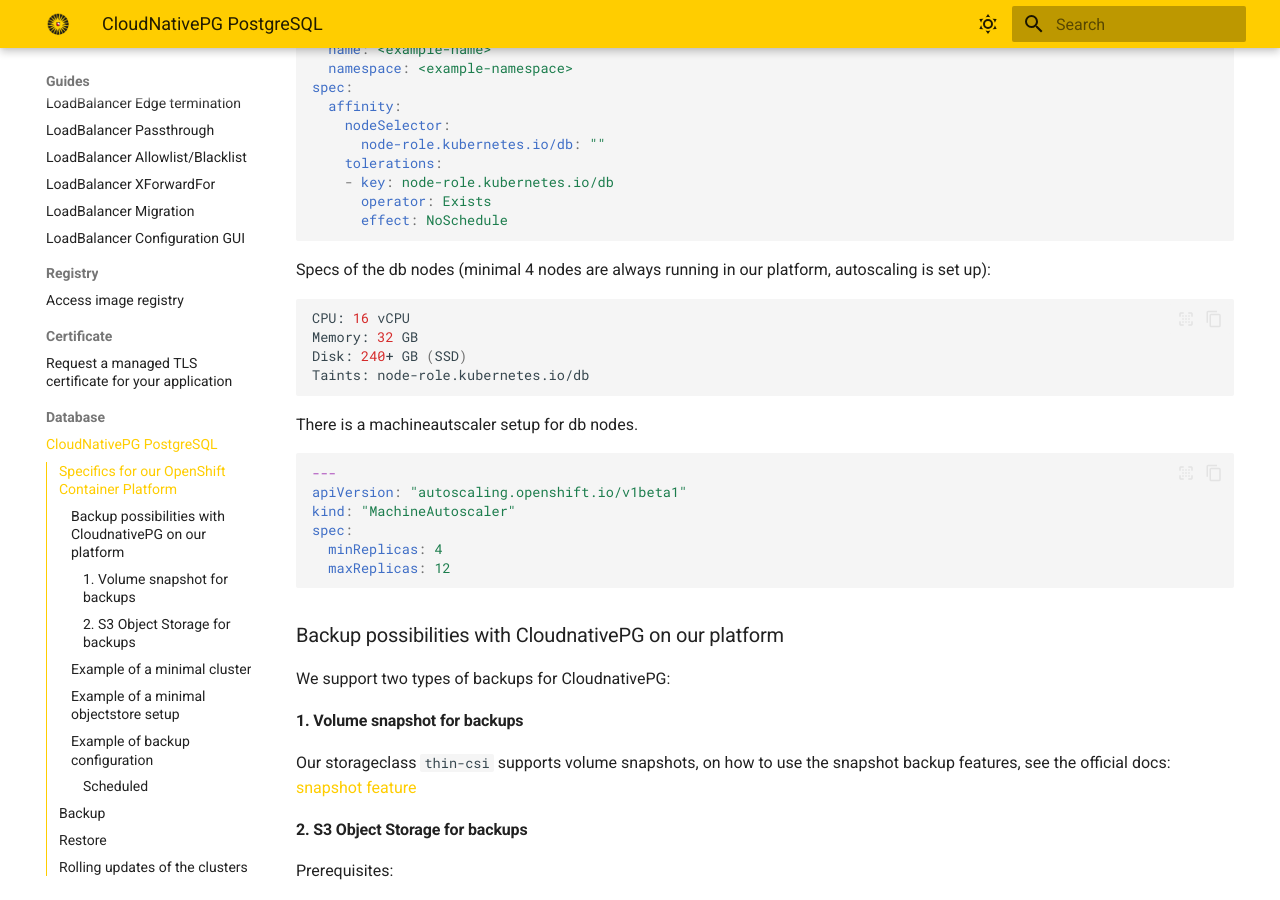
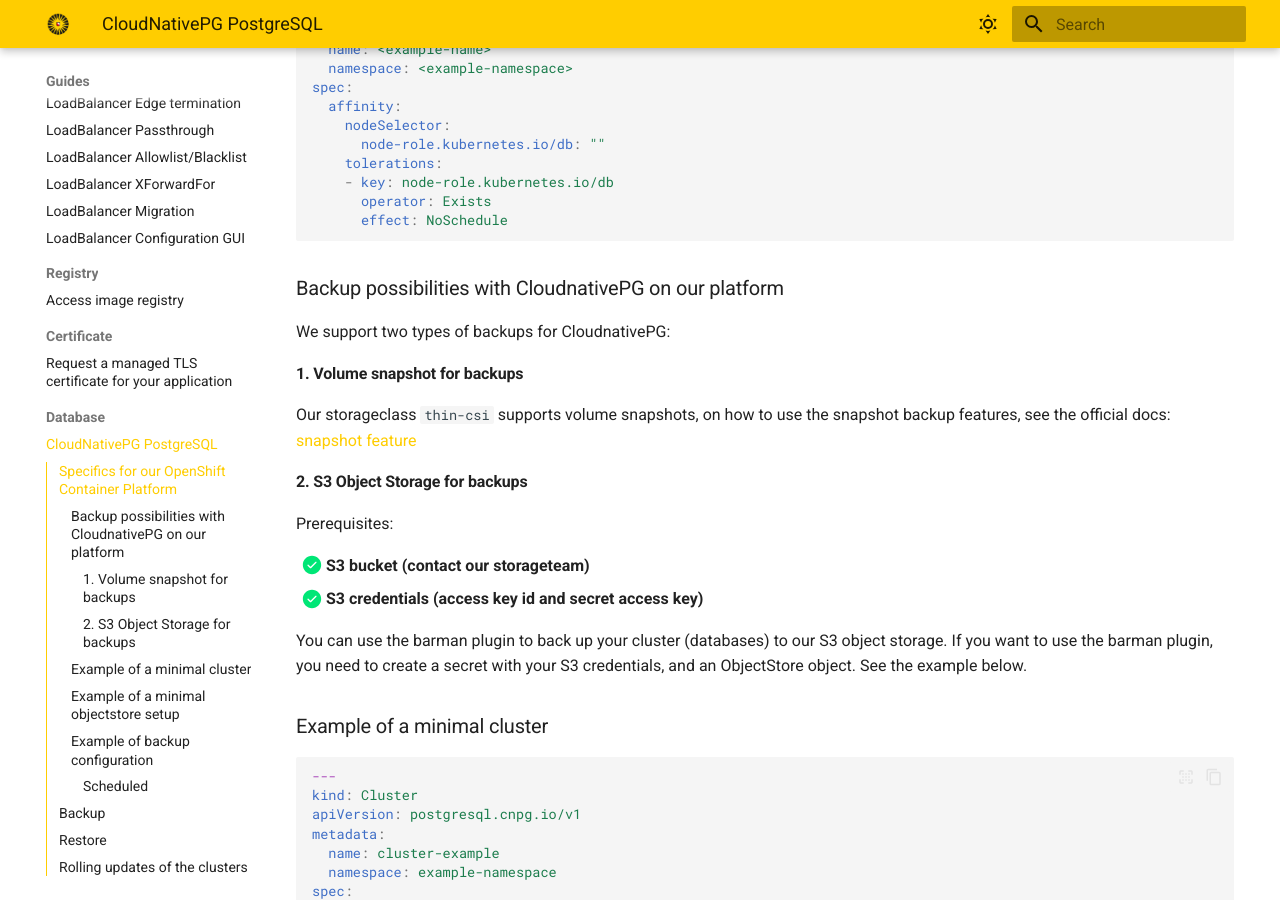
Before and after one commit to UtrechtUniversity/containerplatform-docs, an MkDocs documentation site: the page built from docs/content/guides/cloudnativepg-operator.md, in a window 1280 px wide and 900 px high, scrolled down 693 px. Built offline with MkDocs 1.6.1 and Material for MkDocs 9.7.7, drawn with Linux system fonts in a browser that asks for light colours.

Commit message:
remove this extra info
Signed-off-by: Rene Hoos <r.w.a.hoos@uu.nl>

````diff
--- a/docs/content/guides/cloudnativepg-operator.md
+++ b/docs/content/guides/cloudnativepg-operator.md
@@ -28,22 +28,6 @@
     - key: node-role.kubernetes.io/db
       operator: Exists
       effect: NoSchedule
-```
-Specs of the db nodes (minimal 4 nodes are always running in our platform, autoscaling is set up):
-```bash
-CPU: 16 vCPU
-Memory: 32 GB
-Disk: 240+ GB (SSD)
-Taints: node-role.kubernetes.io/db
-```
-There is a machineautscaler setup for db nodes.
-```yaml
----
-apiVersion: "autoscaling.openshift.io/v1beta1"
-kind: "MachineAutoscaler"
-spec:
-  minReplicas: 4
-  maxReplicas: 12
 ```
 
 ### Backup possibilities with CloudnativePG on our platform
````
